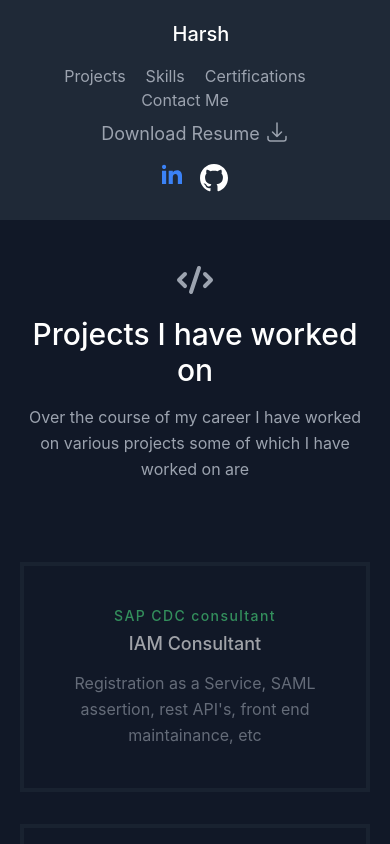
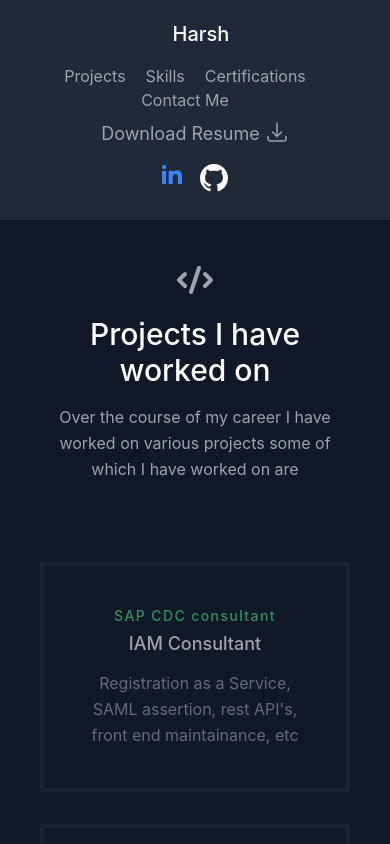
Before and after one commit to harsh3698/portfolioApp, a React (Create React App) app: page /projects in a window 390 px wide. Shown: the top 844 px of the page. Built offline with nearby package versions, Linux system fonts and the light colour scheme.

Commit message:
Update Projects.jsx

```diff
--- a/src/components/Projects.jsx
+++ b/src/components/Projects.jsx
@@ -7,7 +7,7 @@ function Projects() {
   return (
     <section id="projects" className="text-gray-400 bg-gray-900 body-font min-h-screen">
       <Navbar/>
-      <div className="container px-5 py-10 mx-auto text-center lg:px-40">
+      <div className="container px-10 py-10 mx-auto text-center lg:px-40">
         <div className="flex flex-col w-full mb-20">
           <CodeIcon className="mx-auto inline-block w-10 mb-4" />
           <h1 className="sm:text-4xl text-3xl font-medium title-font mb-4 text-white">
```
